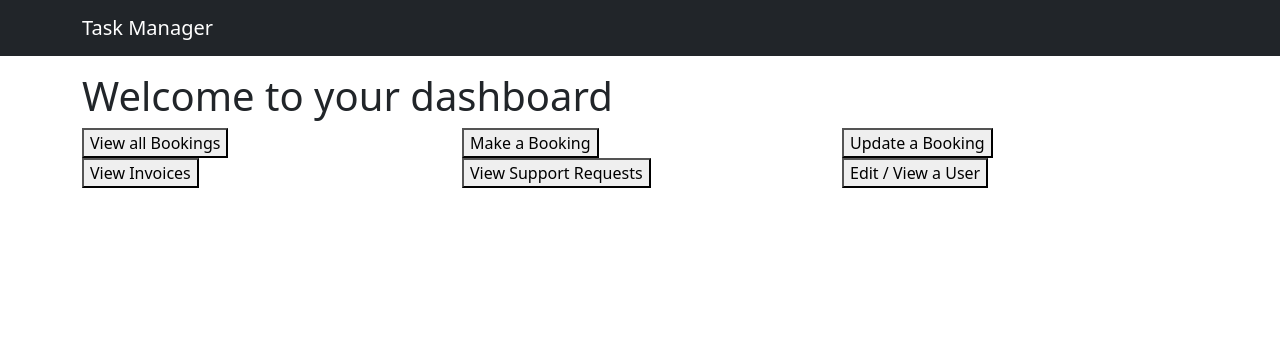
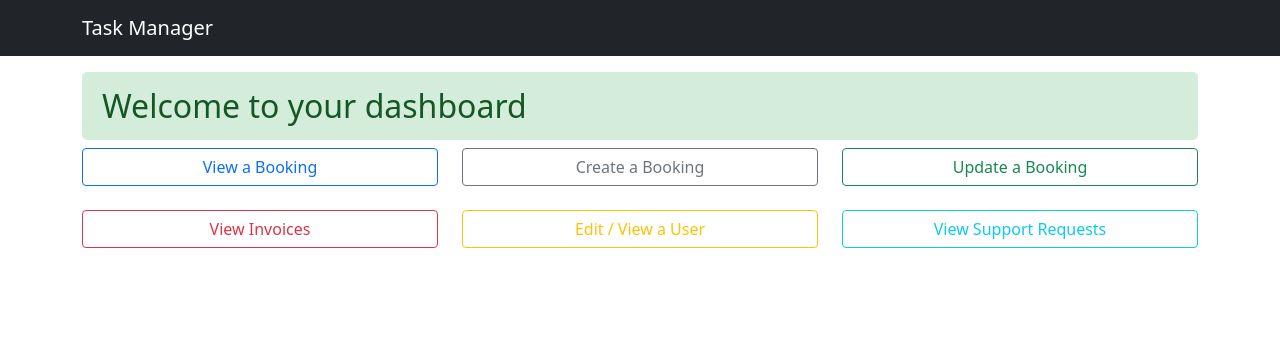
Before and after one commit to izzieyip/SEG-smallgroup, a Django app: template tutorials/templates/dashboard.html in a window 1280 px wide. Shown: the top 356 px of the page. Run offline with Django 3.2, Linux system fonts and the light colour scheme; the template is opened without the code that fills it, so the values that code supplies are empty; some libraries are stand-ins or nearby versions.

Commit message:
Add Formatting for UI
Signed-off-by: Aamukta Thogata <aamukta.thogata@gmail.com>

```diff
--- /dev/null
+++ b/static/dashboard.css
@@ -0,0 +1,8 @@
+.custom-header {
+  background-color: #d4edda; /* Light green background */
+  padding: 15px 20px; /* Padding to make the header look nice */
+  border: none; /* No border */
+  border-radius: 5px; /* rounded corners */
+  color: #155724; /* Dark green text color */
+  font-size: 2rem; /* Adjust font size as needed */
+}
--- a/tutorials/templates/base.html
+++ b/tutorials/templates/base.html
@@ -7,6 +7,7 @@
     <link href="https://cdn.jsdelivr.net/npm/bootstrap@5.1.2/dist/css/bootstrap.min.css" rel="stylesheet" integrity="sha384-uWxY/CJNBR+1zjPWmfnSnVxwRheevXITnMqoEIeG1LJrdI0GlVs/9cVSyPYXdcSF" crossorigin="anonymous">
     <link href="{% static 'custom.css' %}" rel="stylesheet">
     <link rel="stylesheet" href="https://cdn.jsdelivr.net/npm/bootstrap-icons@1.5.0/font/bootstrap-icons.css">
+    <link href="{% static 'dashboard.css' %}" rel="stylesheet">
     <title>Task Manager</title>
   </head>
   <body>
--- a/tutorials/templates/dashboard.html
+++ b/tutorials/templates/dashboard.html
@@ -1,35 +1,51 @@
 {% extends 'base_content.html' %}
 {% block content %}
+
 <div class="container">
-  <div class="row">
+  <div class="row g-4">
     <div class="col-12">
-      <h1>Welcome to your dashboard {{ user.username }}</h1>
+      <h1 class="custom-header">
+        Welcome to your dashboard {{ user.username }}
+      </h1>
     </div>
   </div>
 </div>
 
-<div class = "container">
-  <div class = "row">
-    <div class = "col-4">
-      <button> View all Bookings </button>
+<div class="container">
+  <div class="row mb-4">
+    <div class="col-4">
+      <div class="btn-group w-100">
+        <button type="button" class="btn btn-outline-primary w-100">View a Booking</button>
+      </div>
     </div>
-    <div class = "col-4">
-      <button> Make a Booking </button>
+    <div class="col-4">
+      <div class="btn-group w-100">
+        <button type="button" class="btn btn-outline-secondary w-100">Create a Booking</button>
+      </div>
     </div>
-    <div class = "col-4">
-      <button> Update a Booking </button>
+    <div class="col-4">
+      <div class="btn-group w-100">
+        <button type="button" class="btn btn-outline-success w-100">Update a Booking</button>
+      </div>
     </div>
   </div>
-  <div class = "row">
-    <div class = "col-4">
-      <button> View Invoices</button>
+  <div class="row mb-4">
+    <div class="col-4">
+      <div class="btn-group w-100">
+        <button type="button" class="btn btn-outline-danger w-100">View Invoices</button>
+      </div>
     </div>
-    <div class = "col-4">
-      <button> View Support Requests </button>
+    <div class="col-4">
+      <div class="btn-group w-100">
+        <button type="button" class="btn btn-outline-warning w-100">Edit / View a User</button>
+      </div>
     </div>
-    <div class = "col-4">
-      <button> Edit / View a User </button>
+    <div class="col-4">
+      <div class="btn-group w-100">
+        <button type="button" class="btn btn-outline-info w-100">View Support Requests</button>
+      </div>
     </div>
   </div>
 </div>
+
 {% endblock %}
```
